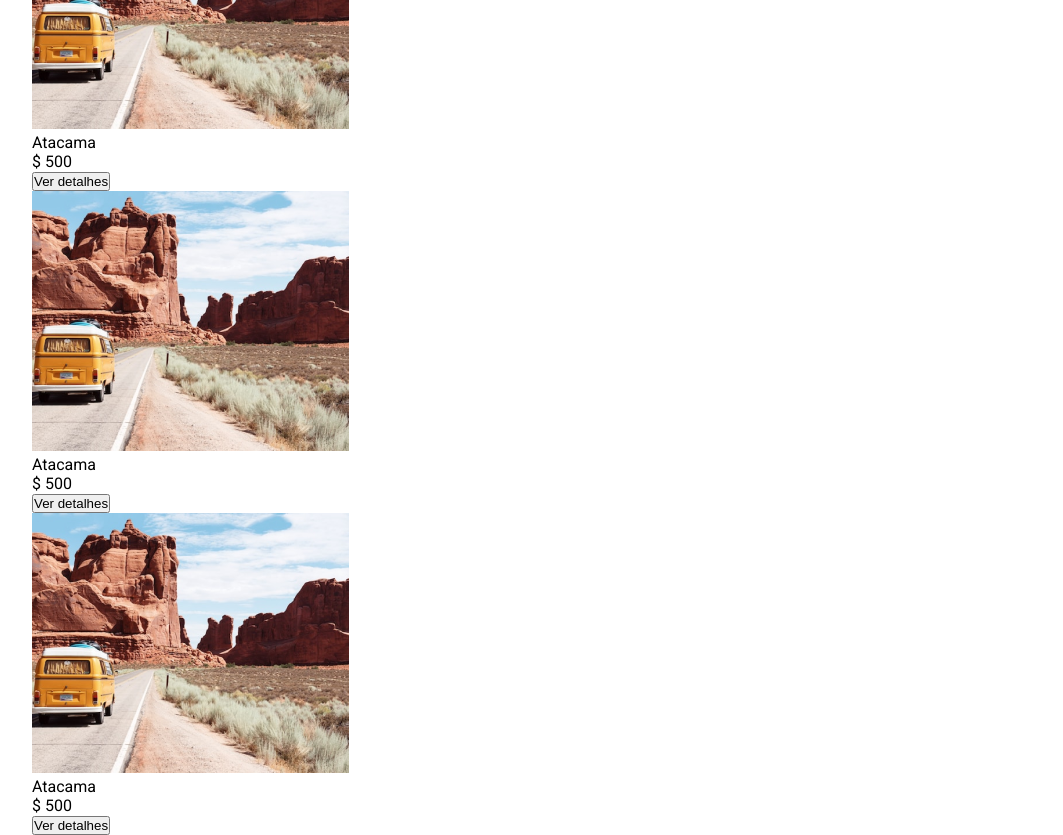
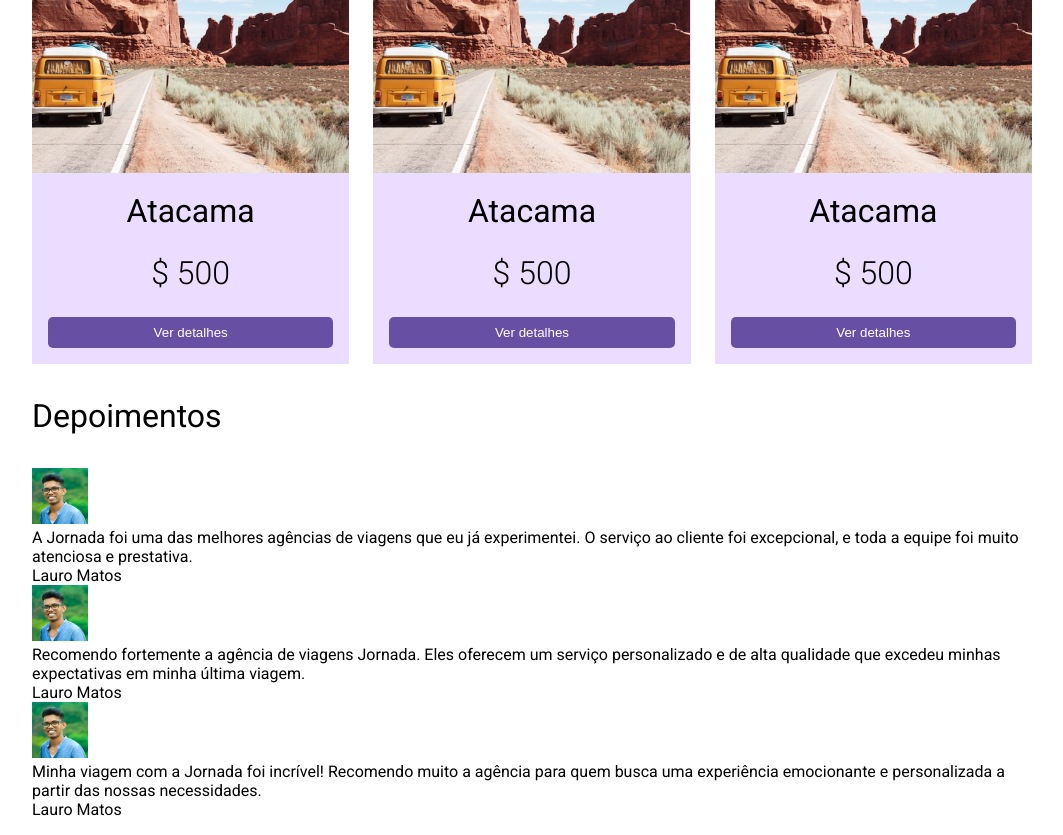
Before and after one commit to lucasnather/jornada, a React (Vite) app: page / in a window 1280 px wide. Shown: the part 780-1615 px from the top of the page, without its empty margins (108-1171 px from the left). Built offline with nearby package versions, Linux system fonts and the light colour scheme.

Commit message:
feat: implement destinations section

```diff
--- a/src/components/Destination/index.tsx
+++ b/src/components/Destination/index.tsx
@@ -1,5 +1,6 @@
-import { ButtonFilter, ContainerForm, ContainerInput, ContainerMain, InputFilter } from "./styled";
+import { ButtonDetails, ButtonFilter, City, ContainerDestination, ContainerDestinationCard, ContainerDestinationContent, ContainerForm, ContainerInput, ContainerMain, InputFilter, Price, Title } from "./styled";
 import Deserto from '../../assets/deserto.png'
+import Thumb from '../../assets/thumbnail.png'
 
 export function Destination() {
     return(
@@ -14,27 +15,63 @@ export function Destination() {
             </ContainerInput>
 
             <section>
-                <h2>Destino</h2>
+                <Title>Destinos</Title>
+
+                <ContainerDestination>
+                    <ContainerDestinationCard>
+                        <img src={Deserto} alt="" />
+                        <ContainerDestinationContent>
+                            <City>Atacama</City>
+                            <Price>$ 500</Price>
+                            <ButtonDetails>Ver detalhes</ButtonDetails>
+                        </ContainerDestinationContent>
+                    </ContainerDestinationCard>
+
+                    <ContainerDestinationCard>
+                        <img src={Deserto} alt="" />
+                        <ContainerDestinationContent>
+                            <City>Atacama</City>
+                            <Price>$ 500</Price>
+                            <ButtonDetails>Ver detalhes</ButtonDetails>
+                        </ContainerDestinationContent>
+                    </ContainerDestinationCard>
+
+                    <ContainerDestinationCard>
+                        <img src={Deserto} alt="" />
+                        <ContainerDestinationContent>
+                            <City>Atacama</City>
+                            <Price>$ 500</Price>
+                            <ButtonDetails>Ver detalhes</ButtonDetails>
+                        </ContainerDestinationContent>
+                    </ContainerDestinationCard>
+                </ContainerDestination>
+            </section>
+
+            <section>
+                <Title>Depoimentos</Title>
 
                 <div>
-                    <img src={Deserto} alt="" />
-                    <p>Atacama</p>
-                    <p>$ 500</p>
-                    <button>Ver detalhes</button>
-                </div>
-
-                <div>
-                    <img src={Deserto} alt="" />
-                    <p>Atacama</p>
-                    <p>$ 500</p>
-                    <button>Ver detalhes</button>
-                </div>
-
-                <div>
-                    <img src={Deserto} alt="" />
-                    <p>Atacama</p>
-                    <p>$ 500</p>
-                    <button>Ver detalhes</button>
+                    <div>
+                        <img src={Thumb} alt="" />
+                        <div>
+                            <p>A Jornada foi uma das melhores agências de viagens que eu já experimentei. O serviço ao cliente foi excepcional, e toda a equipe foi muito atenciosa e prestativa.</p>
+                            <p>Lauro Matos</p>
+                        </div>
+                    </div>
+                    <div>
+                        <img src={Thumb} alt="" />
+                        <div>
+                            <p>Recomendo fortemente a agência de viagens Jornada. Eles oferecem um serviço personalizado e de alta qualidade que excedeu minhas expectativas em minha última viagem.</p>
+                            <p>Lauro Matos</p>
+                        </div>
+                    </div>
+                    <div>
+                        <img src={Thumb} alt="" />
+                        <div>
+                            <p>Minha viagem com a Jornada foi incrível! Recomendo muito a agência para quem busca uma experiência emocionante e personalizada a partir das nossas necessidades.</p>
+                            <p>Lauro Matos</p>
+                        </div>
+                    </div>
                 </div>
             </section>
         </ContainerMain>
--- a/src/components/Destination/styled.ts
+++ b/src/components/Destination/styled.ts
@@ -26,14 +26,14 @@ export const ContainerForm = styled.form`
 export const InputFilter = styled.input`
     width: 100%;
     padding: 14px;
-    border-radius: 8px;
+    border-radius: 5px;
 `
 
 export const ButtonFilter = styled.button`
     background-color: ${({theme}) => theme.colors["primary-2"]};
     color: ${({theme}) => theme.colors.white};
     padding: 8px 24px;
-    border-radius: 8px;
+    border-radius: 5px;
     border: none;
 
     &:hover {
@@ -41,3 +41,53 @@ export const ButtonFilter = styled.button`
     }
 
 `
+
+export const Title = styled.h2`
+    font-size: 32px;
+    margin-bottom: 32px;
+    line-height: 40px;
+    font-weight: 400;
+`
+
+export const ContainerDestination = styled.section`
+    display: grid;
+    grid-template-columns: repeat(3, 317.33px);
+    gap: 24px;
+
+`
+
+export const ContainerDestinationCard = styled.div`
+    background-color: ${({theme}) => theme.colors["primary-4"]};
+    margin-bottom: 32px;
+`
+
+export const ContainerDestinationContent = styled.div`
+    text-align: center;
+    padding: 16px;
+`
+
+export const City = styled.p`
+    font-size: 32px;
+    line-height: 36px;
+`
+
+export const Price = styled.p`
+    font-size: 32px;
+    line-height: 40px;
+    margin: 24px;
+    font-weight: 300;
+`
+
+export const ButtonDetails = styled.button`
+    width: 100%;
+    background-color: ${({theme}) => theme.colors["primary-2"]};
+    color: ${({theme}) => theme.colors.white};
+    padding: 8px 24px;
+    border-radius: 5px;
+    border: none;
+    cursor: pointer;
+
+    &:hover {
+        background-color: ${({theme}) => theme.colors["primary-3"]};
+    }
+`
```
Also changed, not shown: src/assets/thumbnail.png (added).
